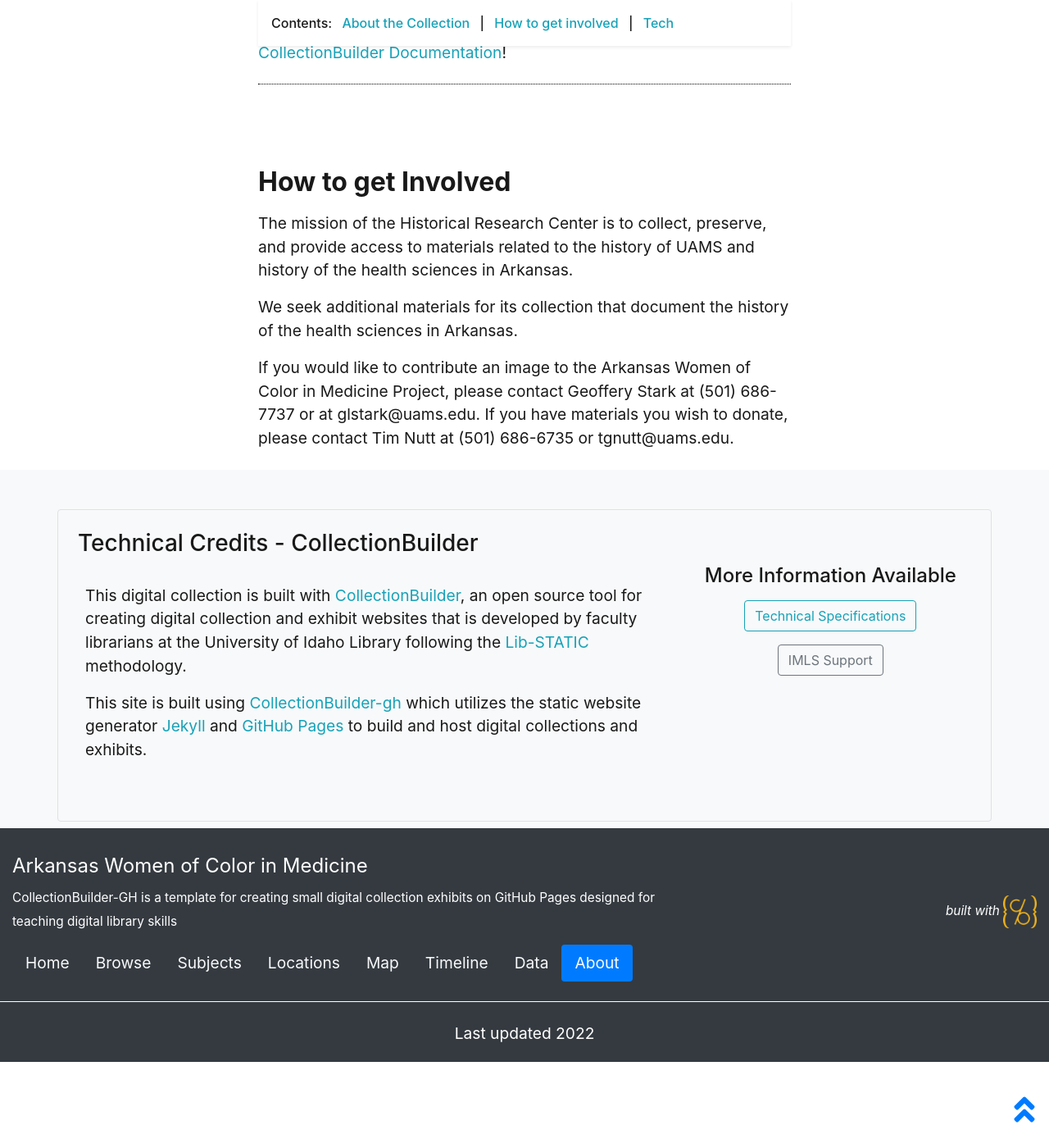
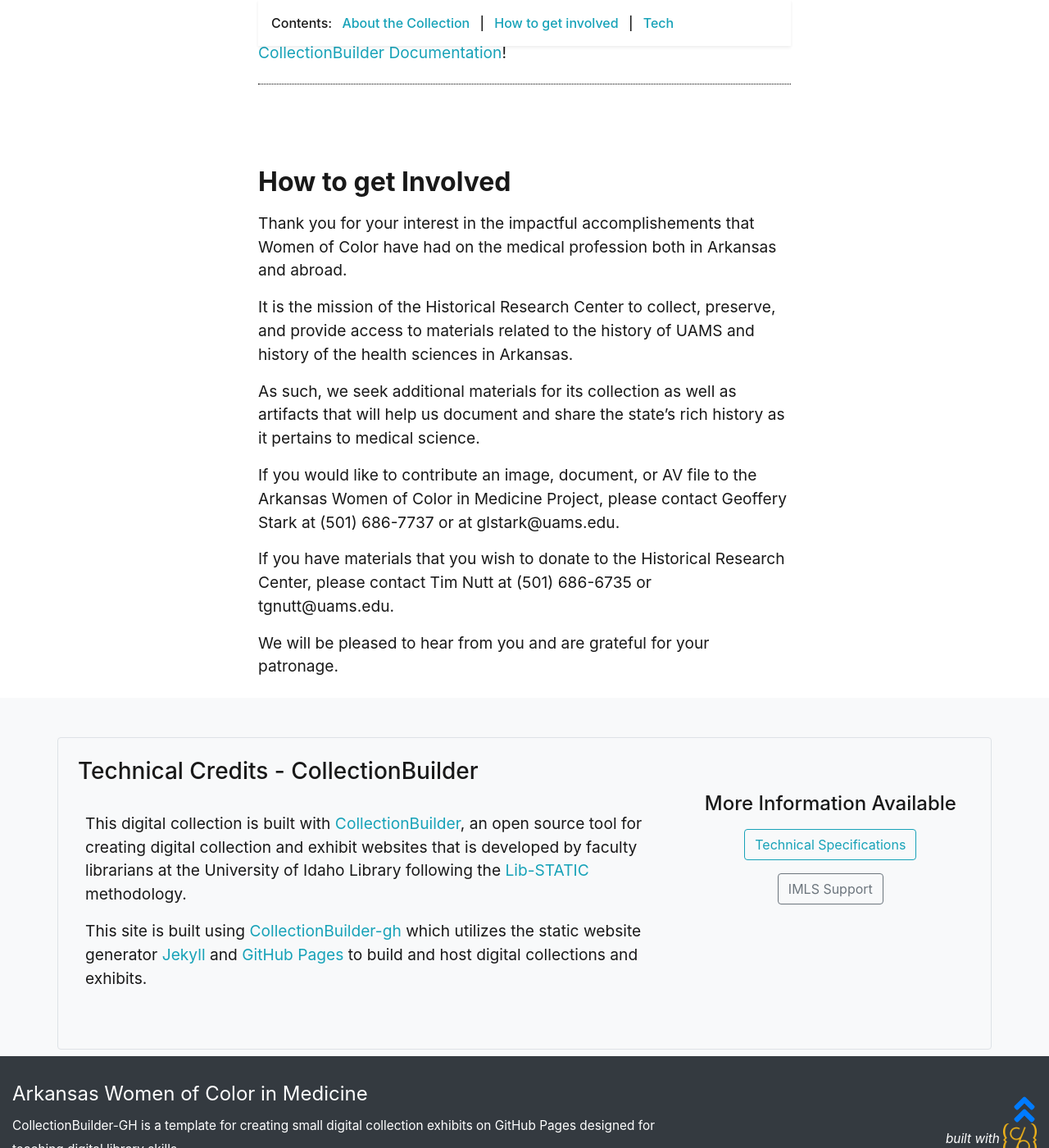
Before and after one commit to Starkad2/Wocim-GH2, a Jekyll site: the page built from pages/about.md, in a window 1280 px wide and 1400 px high, scrolled down 927 px. Shown: the whole window at 82% size. Built offline with Jekyll 4.4.1, drawn with Linux system fonts in a browser that asks for light colours.

Commit message:
Update how_to_get.md

```diff
--- a/_includes/cb/how_to_get.md
+++ b/_includes/cb/how_to_get.md
@@ -3,9 +3,14 @@
 
 ## How to get Involved
 
-The mission of the Historical Research Center is to collect, preserve, and provide access to materials related to the history of UAMS and history of the health sciences in Arkansas.
+Thank you for your interest in the impactful accomplishements that Women of Color have had on the medical profession both in Arkansas and abroad.
 
-We seek additional materials for its collection that document the history of the health sciences in Arkansas.
+It is the mission of the Historical Research Center to collect, preserve, and provide access to materials related to the history of UAMS and history of the health sciences in Arkansas.
 
-If you would like to contribute an image to the Arkansas Women of Color in Medicine Project, please contact Geoffery Stark at (501) 686-7737 or at glstark@uams.edu.
-If you have materials you wish to donate, please contact Tim Nutt at (501) 686-6735 or tgnutt@uams.edu.
+As such, we seek additional materials for its collection as well as artifacts that will help us document and share the state's rich history as it pertains to medical science.
+
+If you would like to contribute an image, document, or AV file to the Arkansas Women of Color in Medicine Project, please contact Geoffery Stark at (501) 686-7737 or at glstark@uams.edu.
+
+If you have materials that you wish to donate to the Historical Research Center, please contact Tim Nutt at (501) 686-6735 or tgnutt@uams.edu.
+
+We will be pleased to hear from you and are grateful for your patronage.
```
